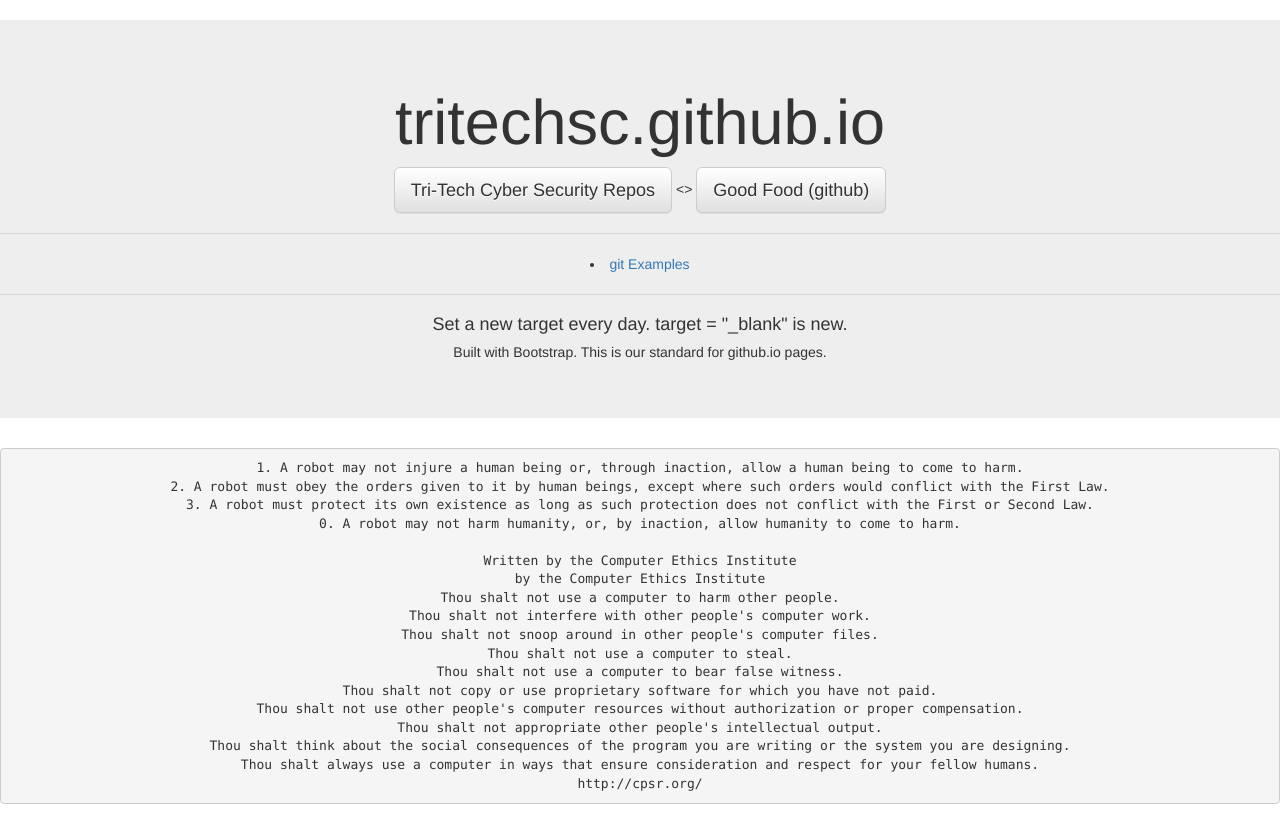
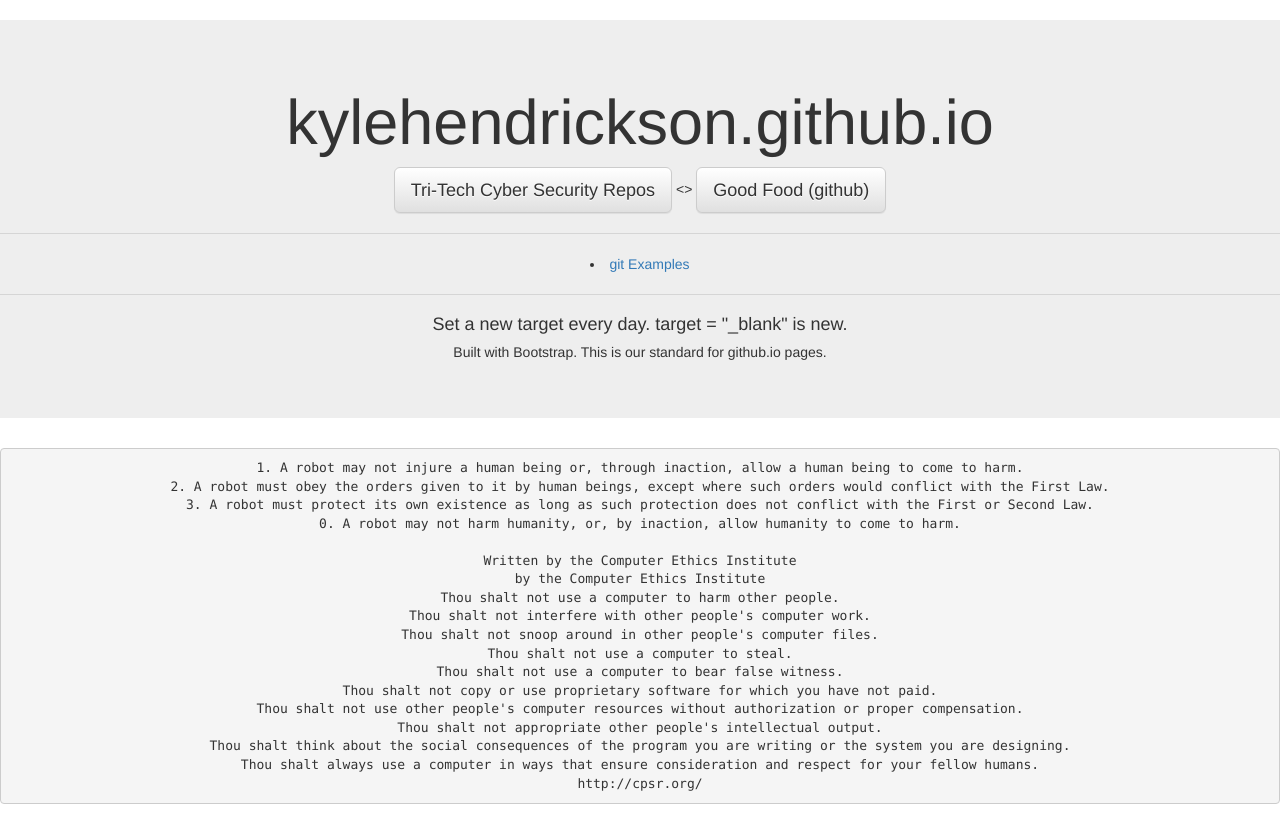
Before and after one commit to KyleHendrickson/kylehendrickson.github.io, a website: page index.html in a window 1280 px wide. Shown: the part 113-927 px from the top of the page. Drawn offline with nearby package versions, Linux system fonts and the light colour scheme; files that its build step writes are made by us from their sources.

Commit message:
Update index.html

```diff
--- a/index.html
+++ b/index.html
@@ -39,7 +39,7 @@
 	<img src = "img/tritechsc.png" >
 	<hr />
 	<div class="jumbotron">
-	 <h1>tritechsc.github.io</h1>
+	 <h1>kylehendrickson.github.io</h1>
 
 
 		<a href = " https://github.com/ttcyber" target = "_blank">
```
